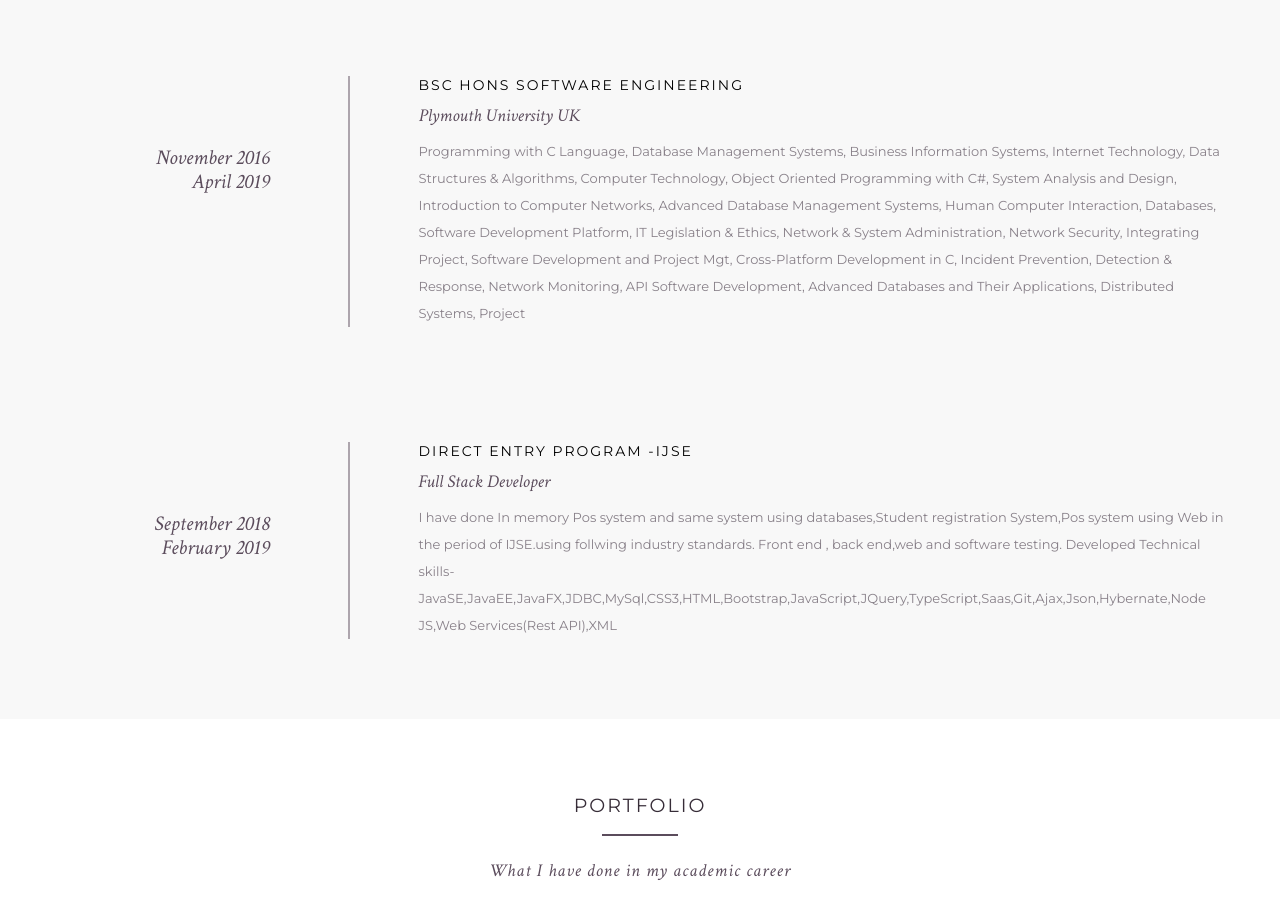
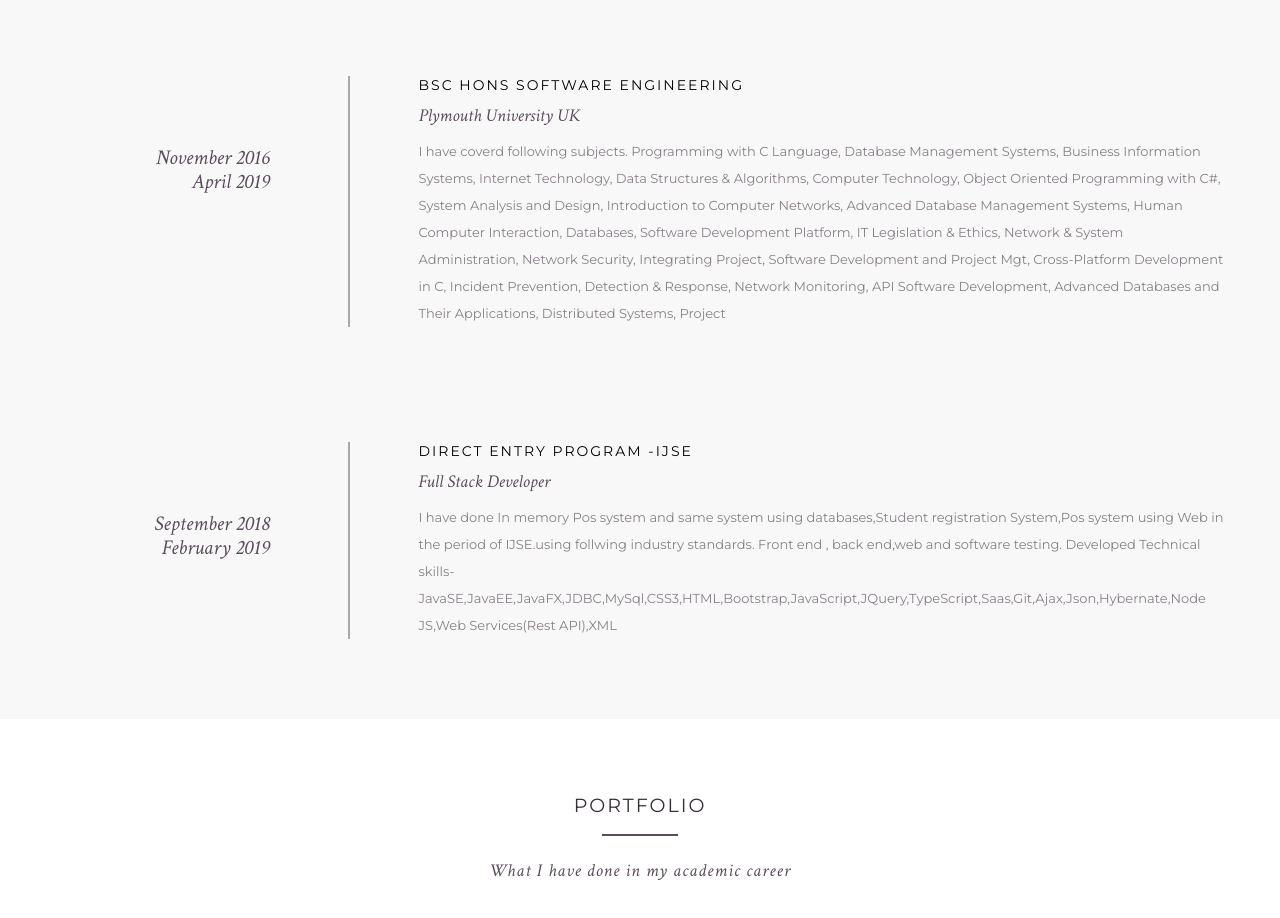
Before and after one commit to nipunimesha/NipunImesha.github.io, a plain HTML site: page index.html in a window 1280 px wide. Shown: the part 2920-3838 px from the top of the page. Drawn offline with nearby package versions, Linux system fonts and the light colour scheme; some packages are replaced by stand-ins of ours; a script that the page names is missing.

Commit message:
initial commit

```diff
--- a/index.html
+++ b/index.html
@@ -260,7 +260,7 @@ lum sapien sed matti sapien sed mattis.</p>
         	<div class="expertiesdesc col-xs-12 col-sm-9 col-md-9 col-lg-9">
             	<h4>BSc Hons Software Engineering</h4>
                 <h5>Plymouth University UK</h5>
-                <p>
+                <p> I have coverd following subjects.
                     Programming with C Language,
                     Database Management Systems,
                     Business Information Systems,
```
